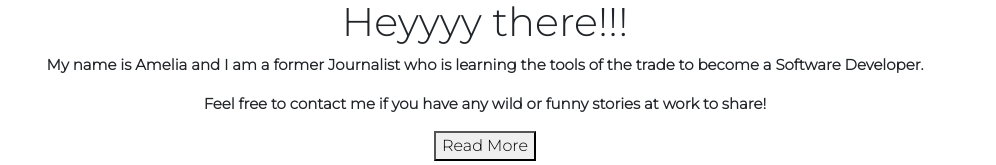
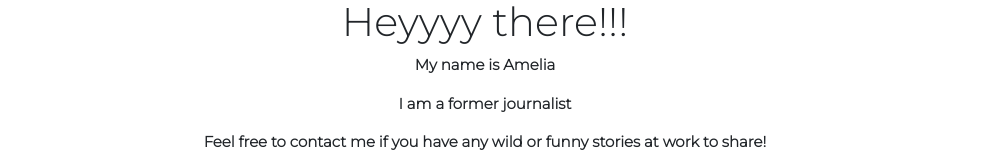
Before and after one commit to amelialimyh/react-portfolio, a React (Vite) app: page / in a window 1280 px wide. Shown: the part 234-399 px from the top of the page, without its empty margins (155-1151 px from the left). Built offline with nearby package versions, Linux system fonts and the light colour scheme.

Commit message:
added moving titles

```diff
--- a/src/App.js
+++ b/src/App.js
@@ -2,6 +2,7 @@
 import Projects from './Projects';
 import SocialProfiles from './SocialProfiles';
 import profile from './assets/profile.jpg';
+import Title from './Title';
 
 class App extends Component {
     // set up state here because property initializers are a way to atach properties and methods to this object WITHOUT having to use a constructor!!!
@@ -29,7 +30,8 @@
             <div>
                 <img src={profile} alt='profile' className='profile' />
                 <h1>Heyyyy there!!!</h1>
-                <p>My name is Amelia and I am a former Journalist who is learning the tools of the trade to become a Software Developer.</p>
+                <p>My name is Amelia</p>
+                <Title />
                 <p>Feel free to contact me if you have any wild or funny stories at work to share!</p>
                 {
                     this.state.displayBio ? (
--- /dev/null
+++ b/src/Title.js
@@ -0,0 +1,37 @@
+import React, { Component } from 'react';
+
+//This will be a global value so the name has to be in screen case
+const TITLES = [
+    'a software engineer',
+    'a former journalist',
+    'an enthusiastic learner',
+    'an adventurous soul'
+];
+
+class Title extends Component {
+    state = { titleIndex: 0};
+
+    componentDidMount() {
+        console.log('Title component has mounted');
+
+        this.animateTitles();
+    }
+
+    animateTitles = () => {
+        setInterval(() => {
+            const titleIndex = (this.state.titleIndex + 1) % TITLES.length;
+
+            this.setState({ titleIndex });
+        }, 4000);
+    }
+
+    render() {
+        const title = TITLES[this.state.titleIndex];
+
+        return (
+            <p>I am {title}</p>
+        )
+    }
+}
+
+export default Title;
```
Also changed, not shown: 3 other files (tests, documents, lock files or other folders).
